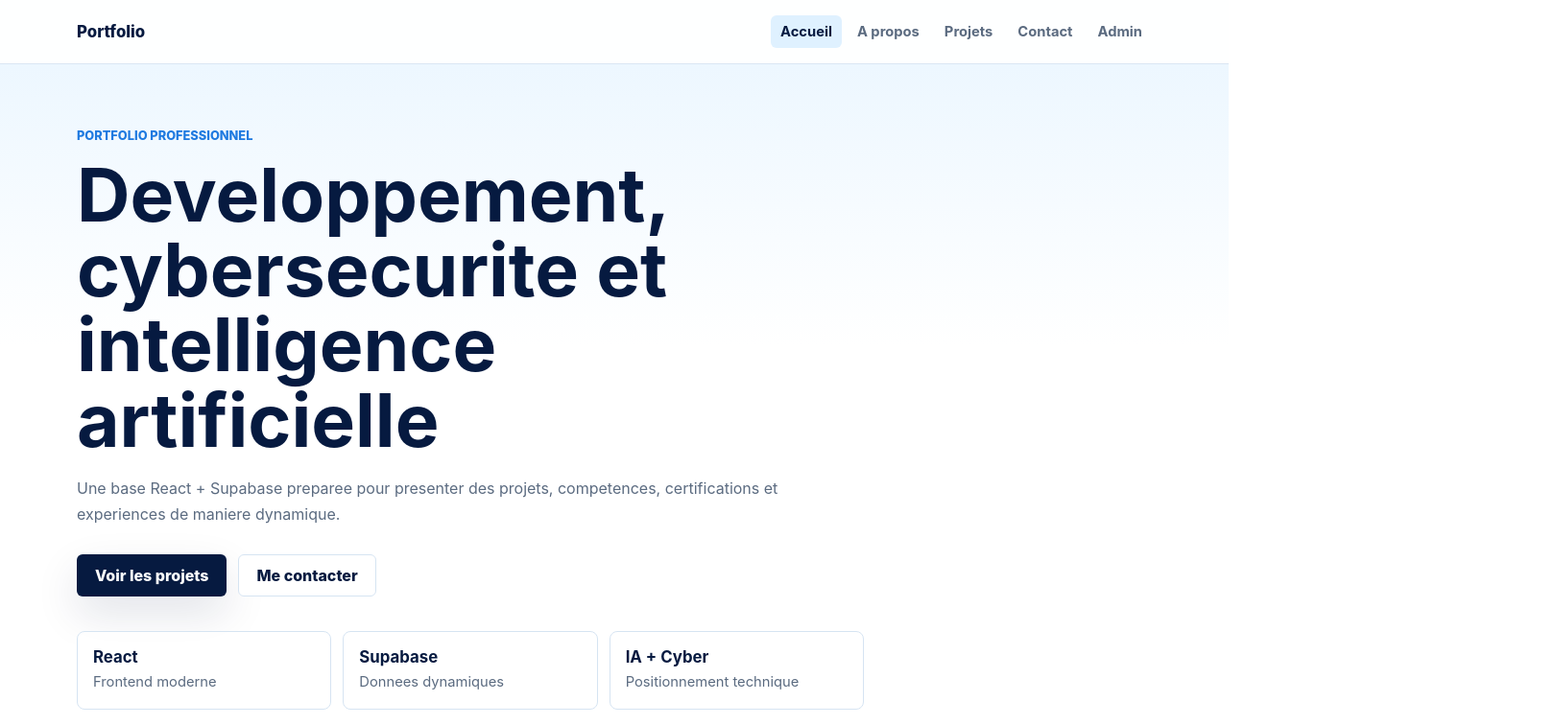
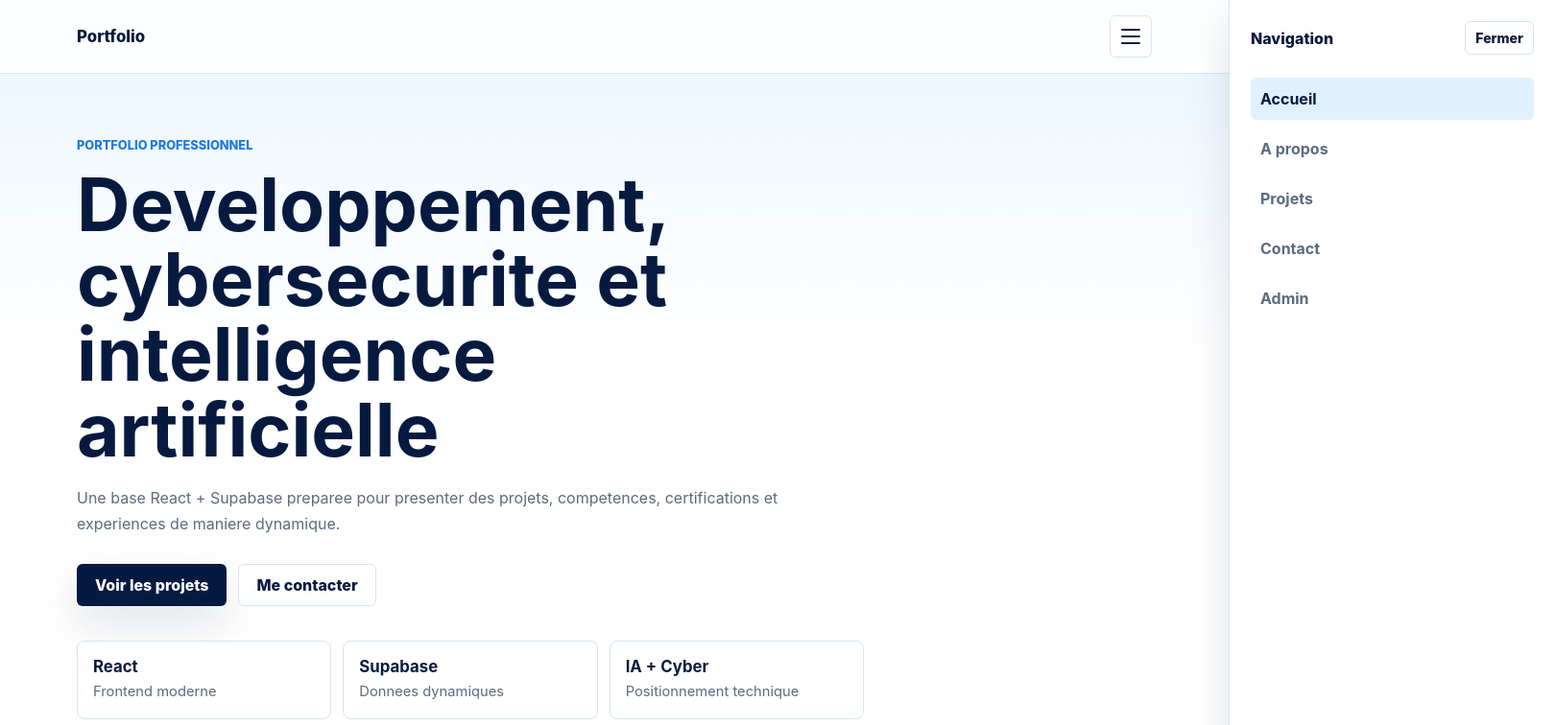
Before and after one commit to mbacke935/portfolio, a React (Vite) app: page / in a window 1280 px wide. Shown: the top 756 px of the page at 96% size, 1620 px wide, since content can reach past the window. Built offline with nearby package versions, Linux system fonts and the light colour scheme; no server answers; the database is empty.

Commit message:
Add toggleable sidebar navigation

```diff
--- a/src/components/Navbar.jsx
+++ b/src/components/Navbar.jsx
@@ -1,3 +1,4 @@
+import { useState } from 'react';
 import { NavLink } from 'react-router-dom';
 
 const links = [
@@ -9,12 +10,49 @@ const links = [
 ];
 
 export default function Navbar() {
+  const [isMenuOpen, setIsMenuOpen] = useState(false);
+
+  function closeMenu() {
+    setIsMenuOpen(false);
+  }
+
   return (
     <header className="site-header">
       <nav className="site-nav" aria-label="Navigation principale">
-        <NavLink className="brand" to="/">
+        <NavLink className="brand" onClick={closeMenu} to="/">
           Portfolio
         </NavLink>
+
+        <button
+          aria-controls="site-sidebar"
+          aria-expanded={isMenuOpen}
+          aria-label={isMenuOpen ? 'Fermer le menu' : 'Ouvrir le menu'}
+          className="menu-toggle"
+          onClick={() => setIsMenuOpen((current) => !current)}
+          type="button"
+        >
+          <span aria-hidden="true" />
+          <span aria-hidden="true" />
+          <span aria-hidden="true" />
+        </button>
+
+        <button
+          aria-label="Fermer le menu"
+          className={isMenuOpen ? 'menu-backdrop menu-backdrop--visible' : 'menu-backdrop'}
+          onClick={closeMenu}
+          type="button"
+        />
+
+        <aside
+          className={isMenuOpen ? 'sidebar-menu sidebar-menu--open' : 'sidebar-menu'}
+          id="site-sidebar"
+        >
+          <div className="sidebar-header">
+            <span>Navigation</span>
+            <button className="sidebar-close" onClick={closeMenu} type="button">
+              Fermer
+            </button>
+          </div>
 
           <div className="nav-links">
             {links.map((link) => (
@@ -23,6 +61,7 @@ export default function Navbar() {
                   isActive ? 'nav-link nav-link--active' : 'nav-link'
                 }
                 key={link.to}
+                onClick={closeMenu}
                 to={link.to}
                 end={link.to === '/'}
               >
@@ -30,6 +69,7 @@ export default function Navbar() {
               </NavLink>
             ))}
           </div>
+        </aside>
       </nav>
     </header>
   );
--- a/src/styles/global.css
+++ b/src/styles/global.css
@@ -106,19 +106,101 @@ select {
   font-weight: 800;
 }
 
-.nav-links {
+.menu-toggle {
+  display: inline-flex;
+  width: 44px;
+  height: 44px;
+  align-items: center;
+  justify-content: center;
+  border: 1px solid var(--color-border);
+  border-radius: 6px;
+  background: var(--color-white);
+  cursor: pointer;
+  flex-direction: column;
+  gap: 5px;
+  padding: 0;
+}
+
+.menu-toggle span {
+  width: 20px;
+  height: 2px;
+  border-radius: 999px;
+  background: var(--color-navy);
+}
+
+.menu-backdrop {
+  position: fixed;
+  inset: 0;
+  z-index: 12;
+  border: 0;
+  background: rgba(6, 26, 64, 0.36);
+  cursor: pointer;
+  opacity: 0;
+  pointer-events: none;
+  transition: opacity 180ms ease;
+}
+
+.menu-backdrop--visible {
+  opacity: 1;
+  pointer-events: auto;
+}
+
+.sidebar-menu {
+  position: fixed;
+  top: 0;
+  right: 0;
+  z-index: 13;
+  display: flex;
+  width: min(86vw, 340px);
+  height: 100vh;
+  flex-direction: column;
+  border-left: 1px solid var(--color-border);
+  background: var(--color-white);
+  box-shadow: var(--shadow-soft);
+  padding: 22px;
+  transform: translateX(100%);
+  transition: transform 220ms ease;
+}
+
+.sidebar-menu--open {
+  transform: translateX(0);
+}
+
+.sidebar-header {
   display: flex;
   align-items: center;
-  gap: 6px;
-  overflow-x: auto;
+  justify-content: space-between;
+  gap: 16px;
+  margin-bottom: 24px;
+}
+
+.sidebar-header span {
+  color: var(--color-navy);
+  font-weight: 800;
+}
+
+.sidebar-close {
+  border: 1px solid var(--color-border);
+  border-radius: 6px;
+  background: var(--color-white);
+  color: var(--color-navy);
+  cursor: pointer;
+  font-size: 0.88rem;
+  font-weight: 800;
+  padding: 8px 10px;
+}
+
+.nav-links {
+  display: grid;
+  gap: 8px;
 }
 
 .nav-link {
   border-radius: 6px;
   color: var(--color-muted);
-  font-size: 0.92rem;
+  font-size: 1rem;
   font-weight: 700;
-  padding: 8px 10px;
+  padding: 12px 10px;
   transition:
     background 180ms ease,
     color 180ms ease;
@@ -579,7 +661,6 @@ p {
 }
 
 @media (max-width: 820px) {
-  .site-nav,
   .site-footer {
     align-items: flex-start;
     flex-direction: column;
@@ -618,7 +699,6 @@ p {
 
   .nav-links {
     width: 100%;
-    padding-bottom: 4px;
   }
 
   .contact-form {
```
Lines whose indentation alone changed are shown as unchanged.
